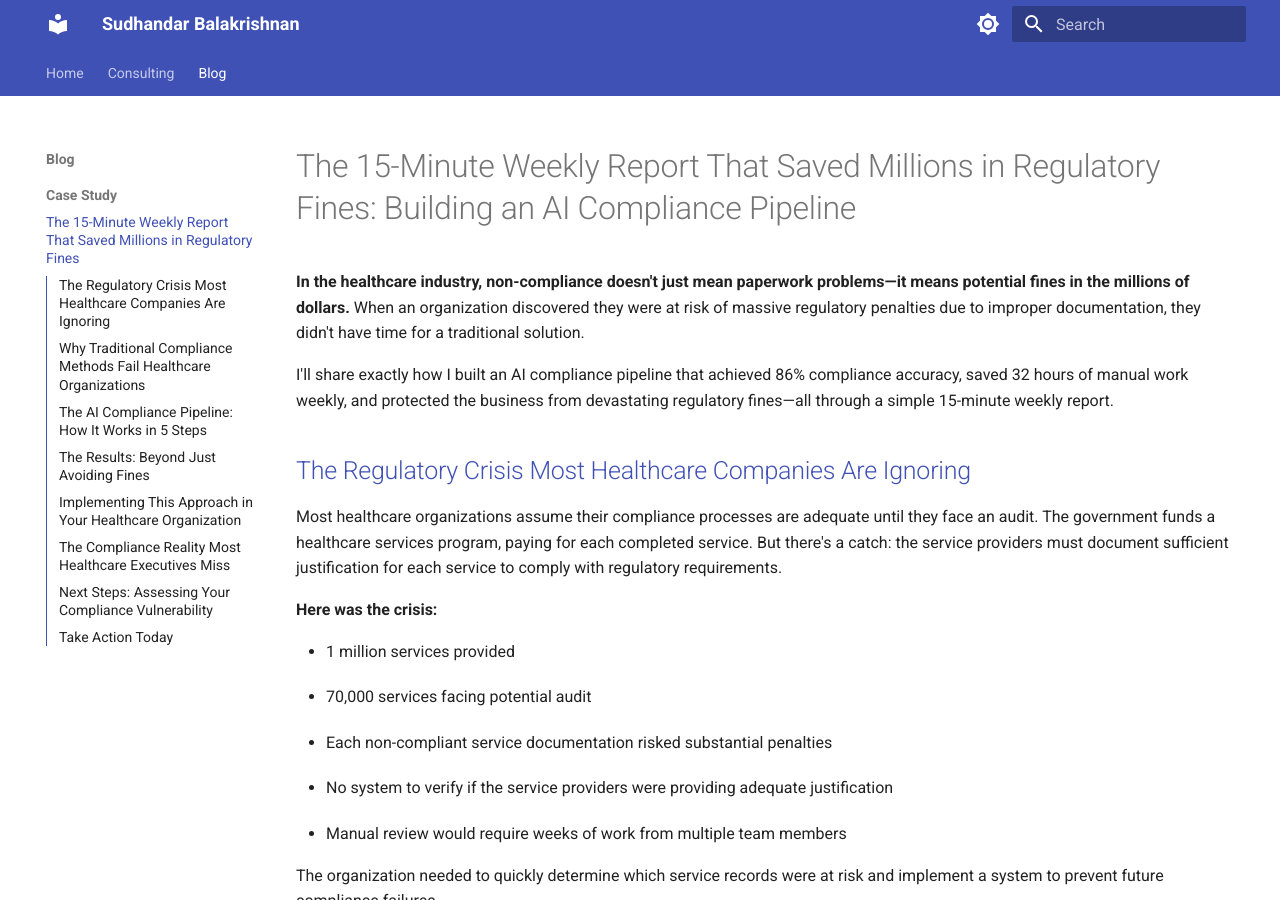
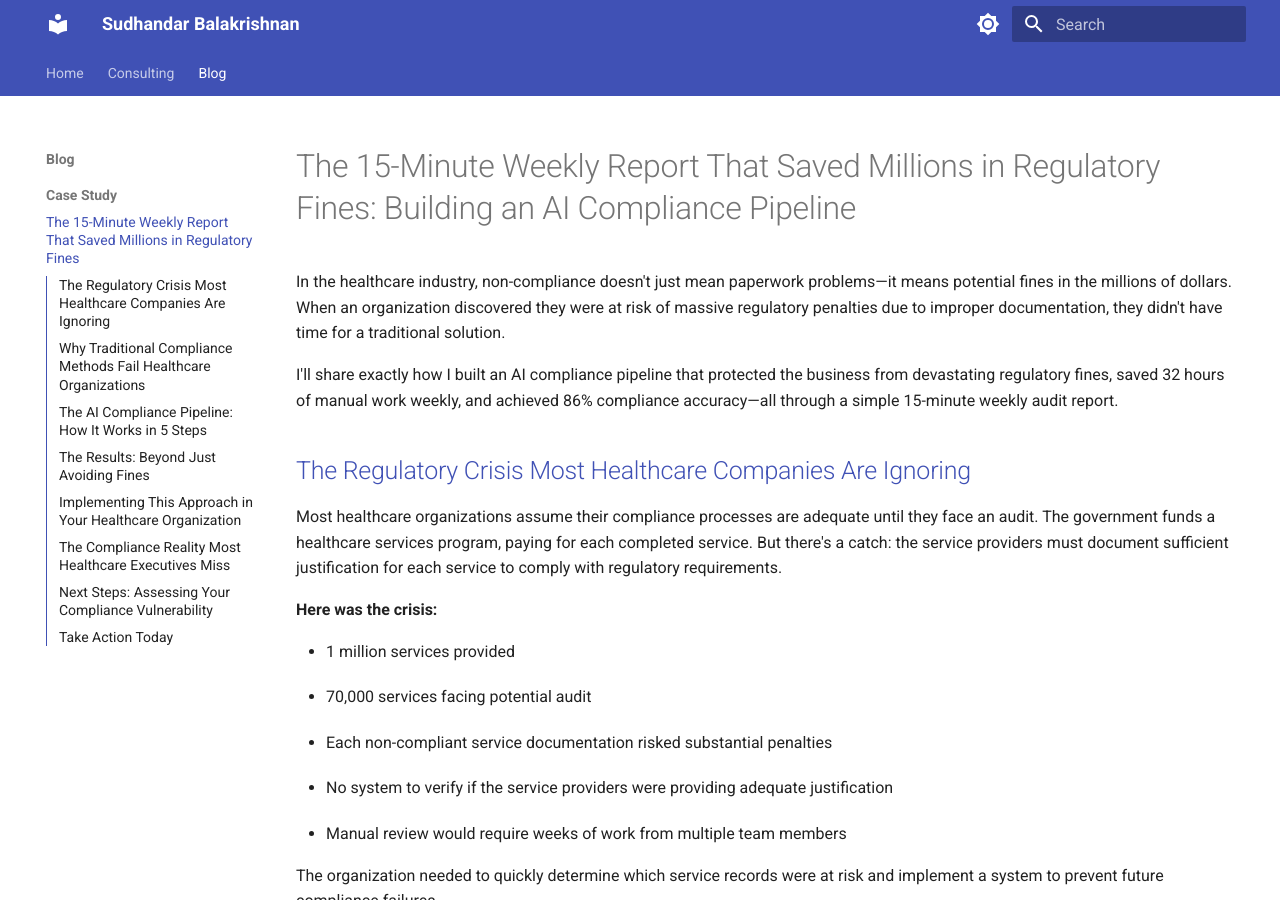
Before and after one commit to Sudhandar/blog, an MkDocs documentation site: the page built from docs/blog/compliance-pipeline-blog-markdown.md, in a window 1280 px wide and 900 px high. Built offline with MkDocs 1.6.1 and Material for MkDocs 9.7.7, drawn with Linux system fonts in a browser that asks for light colours.

Commit message:
Update blog content and gitignore

```diff
--- a/docs/blog/compliance-pipeline-blog-markdown.md
+++ b/docs/blog/compliance-pipeline-blog-markdown.md
@@ -6,9 +6,9 @@ read_time: 5 min
 
 # The 15-Minute Weekly Report That Saved Millions in Regulatory Fines: Building an AI Compliance Pipeline
 
-**In the healthcare industry, non-compliance doesn't just mean paperwork problems—it means potential fines in the millions of dollars.** When an organization discovered they were at risk of massive regulatory penalties due to improper documentation, they didn't have time for a traditional solution.
+In the healthcare industry, non-compliance doesn't just mean paperwork problems—it means potential fines in the millions of dollars. When an organization discovered they were at risk of massive regulatory penalties due to improper documentation, they didn't have time for a traditional solution.
 
-I'll share exactly how I built an AI compliance pipeline that achieved 86% compliance accuracy, saved 32 hours of manual work weekly, and protected the business from devastating regulatory fines—all through a simple 15-minute weekly report.
+I'll share exactly how I built an AI compliance pipeline that protected the business from devastating regulatory fines, saved 32 hours of manual work weekly, and achieved 86% compliance accuracy—all through a simple 15-minute weekly audit report.
 
 ## The Regulatory Crisis Most Healthcare Companies Are Ignoring
 
```
Also changed, not shown: docs/index.md (+4 -4 lines), 1 other file.
